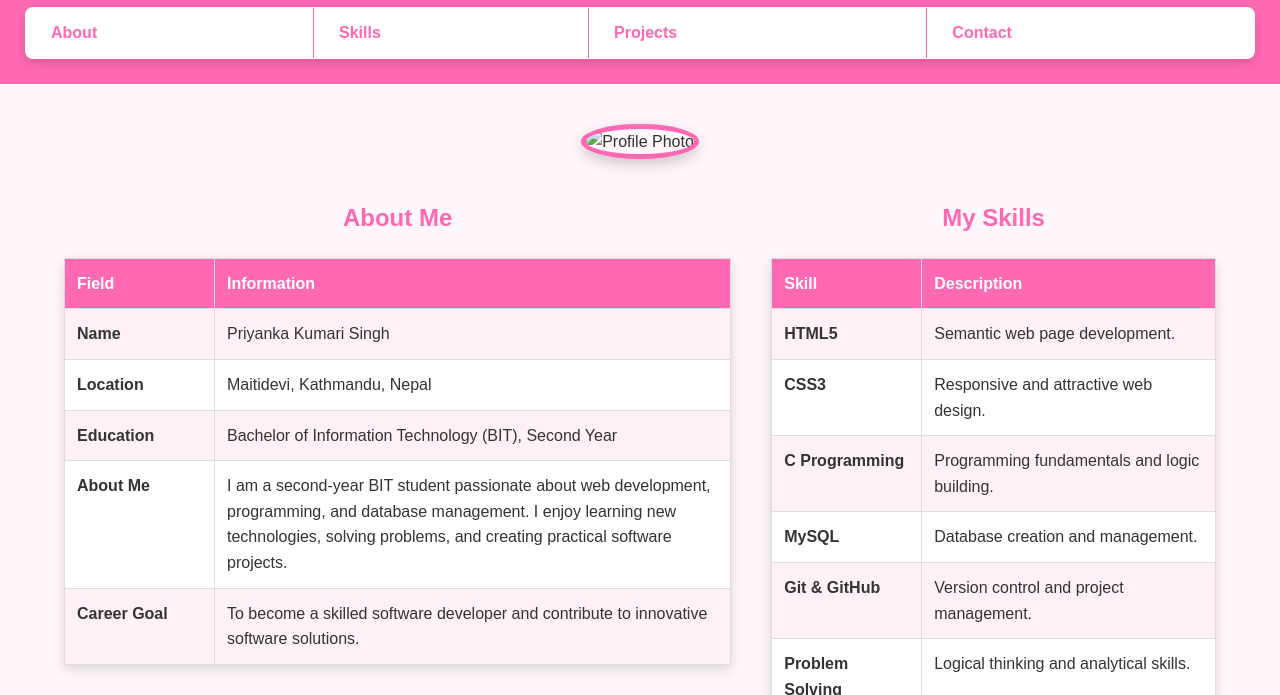
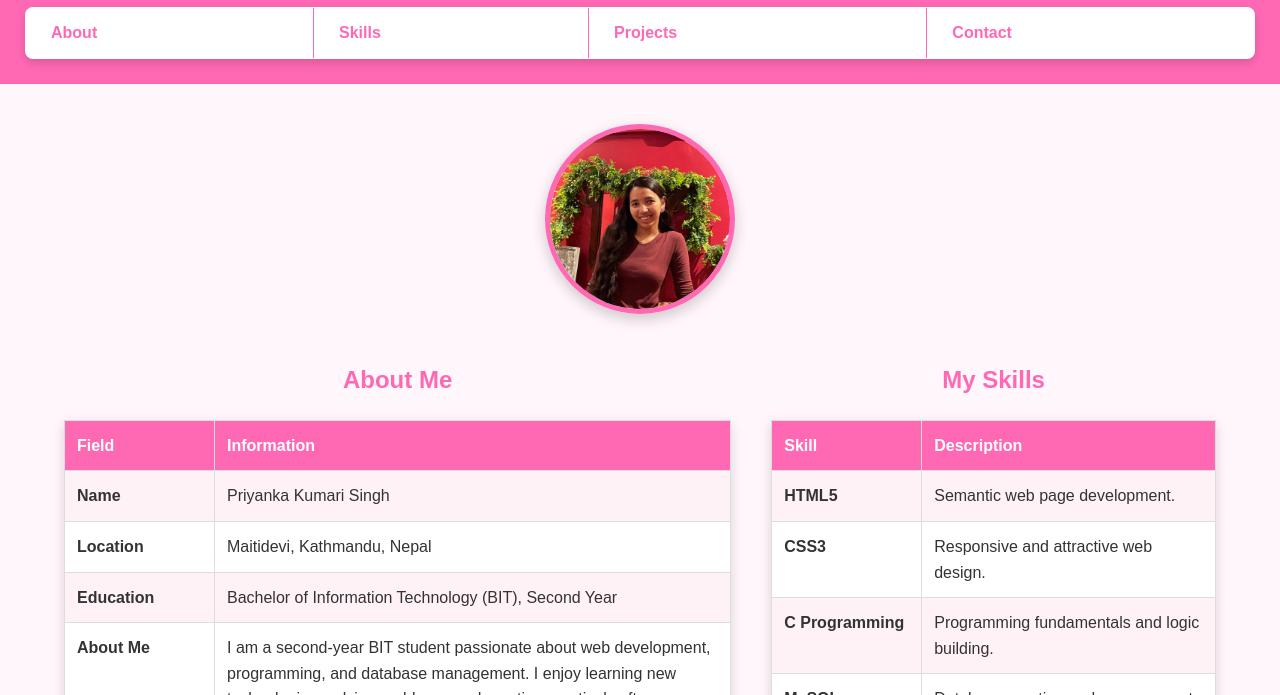
Before and after one commit to Priyanka12000/priyanka-new-portfolio-, a plain HTML site: page index.html in a window 1280 px wide. Shown: the part 105-800 px from the top of the page. Drawn offline with Linux system fonts and the light colour scheme; a web font is replaced by a local one.

Commit message:
Fix HTML structure and update profile image source

```diff
--- a/index.html
+++ b/index.html
@@ -32,7 +32,7 @@
     <!-- Profile -->
 
     <section id="profile">
-        <img src="images/profile.jpg" alt="Profile Photo">
+        <img src="profile.jpg" alt="Profile Photo">
     </section>
 
     <!-- About / Skills -->
```
